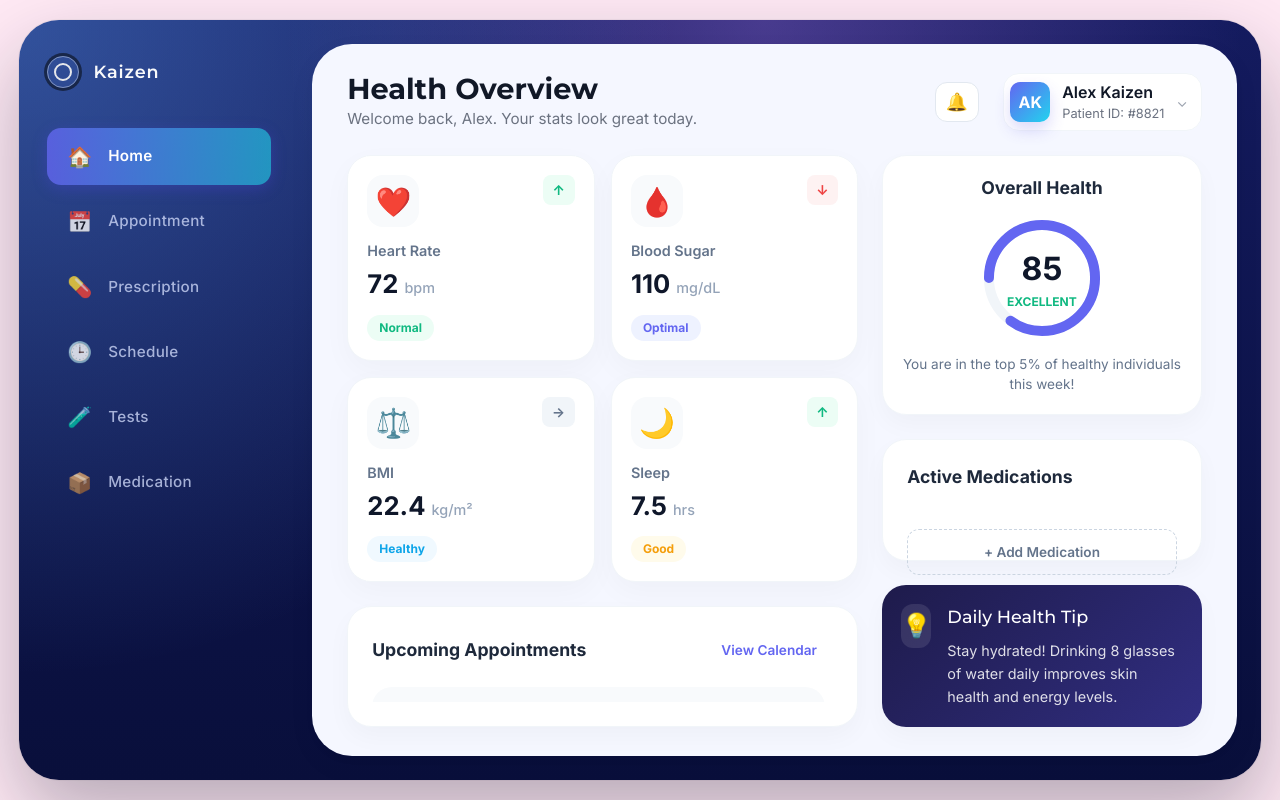
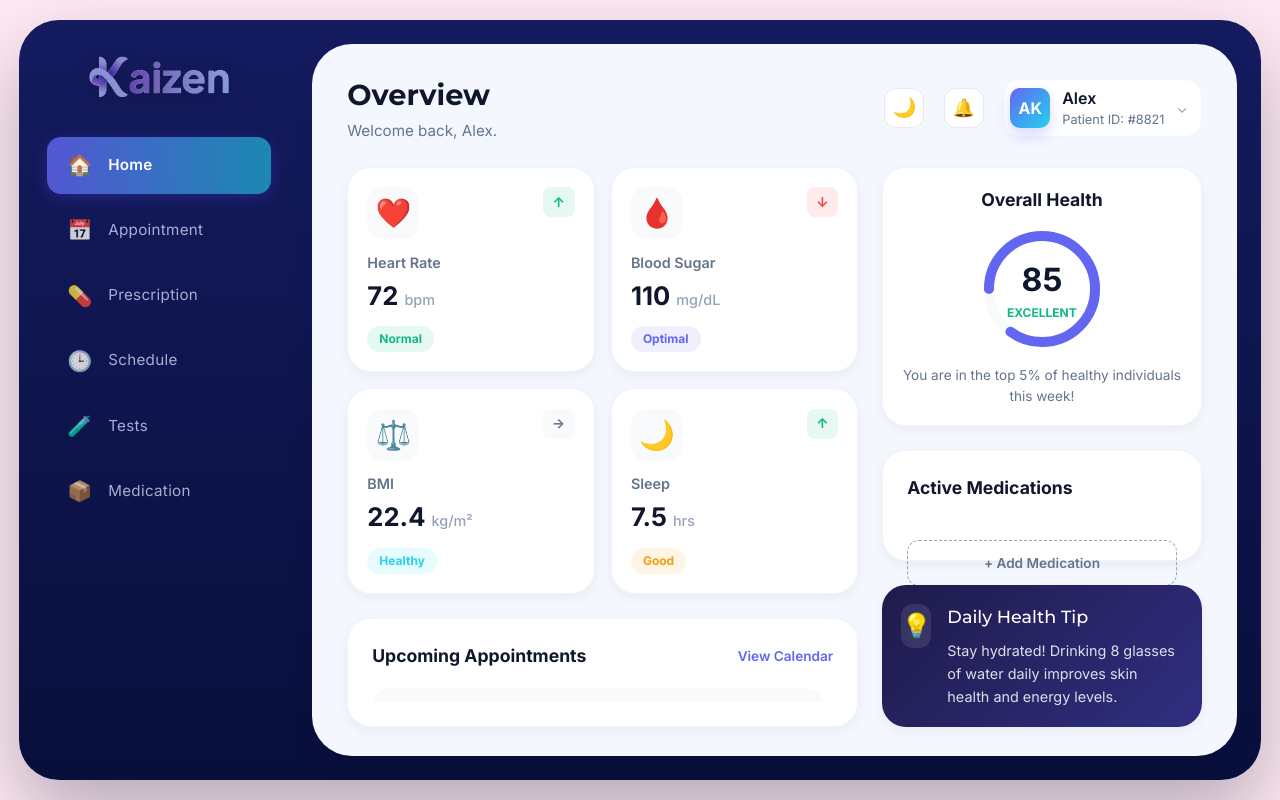
Before and after one commit to apel28/Kaizen, a React (Vite) app in the folder front_end/kaizen/: page / in a window 1280 px wide. Built offline with nearby package versions, Linux system fonts and the light colour scheme.

Commit message:
Added Dark Mode

```diff
--- a/front_end/kaizen/src/index.css
+++ b/front_end/kaizen/src/index.css
@@ -3,27 +3,65 @@
 @tailwind utilities;
 
 :root {
+  /* Light Theme Variables */
+  --bg-page: #ffe9f4;
+  --bg-shell: linear-gradient(180deg, #141b5f, #090f3b);
+  --bg-main: #f5f7ff;
+  --bg-card: #ffffff;
+  --bg-card-alt: #f8fafc;
+
+  --text-primary: #0f172a;
+  --text-secondary: #64748b;
+  --text-muted: #94a3b8;
+  --text-inverse: #ffffff;
+
+  --border-color: #f1f5f9;
+  --border-card: #e2e8f0;
+
+  --accent-primary: #6366f1;
+  --accent-secondary: #22d3ee;
+  --accent-success: #10b981;
+  --accent-danger: #ef4444;
+  --accent-warning: #f59e0b;
+
+  --shadow-sm: 0 4px 12px rgba(0, 0, 0, 0.05);
+  --shadow-md: 0 10px 30px rgba(0, 0, 0, 0.04);
+  --shadow-lg: 0 35px 80px rgba(15, 23, 42, 0.3);
+
   font-family: system-ui, Avenir, Helvetica, Arial, sans-serif;
   line-height: 1.5;
   font-weight: 400;
-
-  color-scheme: light dark;
-  color: rgba(255, 255, 255, 0.87);
-  background-color: #242424;
-
   font-synthesis: none;
   text-rendering: optimizeLegibility;
   -webkit-font-smoothing: antialiased;
   -moz-osx-font-smoothing: grayscale;
 }
 
-a {
-  font-weight: 500;
-  color: #646cff;
-  text-decoration: inherit;
-}
-a:hover {
-  color: #535bf2;
+[data-theme='dark'] {
+  /* Dark Theme Variables */
+  --bg-page: #0f172a;
+  --bg-shell: linear-gradient(180deg, #1e293b, #0f172a);
+  --bg-main: #1e293b;
+  --bg-card: #334155;
+  --bg-card-alt: #1e293b;
+
+  --text-primary: #f1f5f9;
+  --text-secondary: #94a3b8;
+  --text-muted: #64748b;
+  --text-inverse: #ffffff;
+
+  --border-color: #475569;
+  --border-card: #475569;
+
+  --accent-primary: #818cf8;
+  --accent-secondary: #67e8f9;
+  --accent-success: #34d399;
+  --accent-danger: #f87171;
+  --accent-warning: #fbbf24;
+
+  --shadow-sm: 0 4px 12px rgba(0, 0, 0, 0.3);
+  --shadow-md: 0 10px 30px rgba(0, 0, 0, 0.4);
+  --shadow-lg: 0 35px 80px rgba(0, 0, 0, 0.6);
 }
 
 body {
@@ -31,40 +69,3 @@ body {
   min-width: 320px;
   min-height: 100vh;
 }
-
-h1 {
-  font-size: 3.2em;
-  line-height: 1.1;
-}
-
-button {
-  border-radius: 8px;
-  border: 1px solid transparent;
-  padding: 0.6em 1.2em;
-  font-size: 1em;
-  font-weight: 500;
-  font-family: inherit;
-  background-color: #1a1a1a;
-  cursor: pointer;
-  transition: border-color 0.25s;
-}
-button:hover {
-  border-color: #646cff;
-}
-button:focus,
-button:focus-visible {
-  outline: 4px auto -webkit-focus-ring-color;
-}
-
-@media (prefers-color-scheme: light) {
-  :root {
-    color: #213547;
-    background-color: #ffffff;
-  }
-  a:hover {
-    color: #747bff;
-  }
-  button {
-    background-color: #f9f9f9;
-  }
-}
--- a/front_end/kaizen/src/patientDash.css
+++ b/front_end/kaizen/src/patientDash.css
@@ -6,7 +6,7 @@
   align-items: center;
   justify-content: center;
   padding: 1.2rem;
-  background: #ffe9f4;
+  background: var(--bg-page);
   font-family:
     "Inter",
     system-ui,
@@ -14,12 +14,13 @@
     BlinkMacSystemFont,
     "Segoe UI",
     sans-serif;
-  color: #0f172a;
+  color: var(--text-primary);
   opacity: 0;
   transform: translateY(16px);
   transition:
     opacity 0.6s ease-out,
-    transform 0.6s ease-out;
+    transform 0.6s ease-out,
+    background-color 0.3s ease;
 }
 
 .pd3-page-loaded {
@@ -35,20 +36,15 @@
   grid-template-columns: 280px minmax(0, 1fr);
   overflow: hidden;
   border-radius: 40px;
-  box-shadow:
-    0 35px 80px rgba(15, 23, 42, 0.3),
-    0 0 0 1px rgba(15, 23, 42, 0.04);
+  box-shadow: var(--shadow-lg);
   /* Matching Sidebar Gradient + Radial Glows for consistency */
-  background:
-    radial-gradient(circle at 0 0, rgba(96, 165, 250, 0.4), transparent 45%),
-    radial-gradient(circle at 60% 0, rgba(192, 132, 252, 0.3), transparent 45%),
-    linear-gradient(180deg, #141b5f, #090f3b);
+  background: var(--bg-shell);
 }
 
 .pd3-sidebar {
   background: transparent; /* Inherits from shell */
   padding: 2.25rem 1.75rem;
-  color: #e5e7eb;
+  color: var(--text-inverse);
 }
 
 .pd3-sidebar-inner {
@@ -58,36 +54,15 @@
 }
 
 .pd3-brand {
+  margin-bottom: 2.5rem;
   display: flex;
-  align-items: center;
-  gap: 0.9rem;
-  margin-bottom: 2.5rem;
+  justify-content: center;
 }
 
-.pd3-brand-logo {
-  width: 32px;
-  height: 32px;
-  border-radius: 999px;
-  border: 1px solid rgba(248, 250, 252, 0.4);
-  display: flex;
-  align-items: center;
-  justify-content: center;
-  box-shadow: 0 0 0 3px rgba(15, 23, 42, 0.7);
-}
-
-.pd3-brand-icon {
-  width: 18px;
-  height: 18px;
-  border: 2px solid #e5e7eb;
-  border-radius: 999px;
-}
-
-.pd3-brand-name {
-  font-family: "Montserrat", sans-serif;
-  font-weight: 600;
-  font-size: 1.1rem;
-  letter-spacing: 0.05em;
-  color: #f9fafb;
+.pd3-brand-logo-img {
+  width: 140px;
+  height: auto;
+  filter: drop-shadow(0 4px 10px rgba(0, 0, 0, 0.2));
 }
 
 .pd3-nav {
@@ -192,18 +167,17 @@
 }
 
 .pd3-main {
-  background: #f5f7ff;
+  background: var(--bg-main);
   padding: 1.8rem 2.2rem;
   position: relative;
   border-radius: 40px;
   margin: 1.5rem 1.5rem 1.5rem 0.8rem;
   z-index: 1;
-  box-shadow:
-    0 10px 30px rgba(0, 0, 0, 0.04),
-    0 4px 12px rgba(0, 0, 0, 0.02);
+  box-shadow: var(--shadow-md);
   display: flex;
   flex-direction: column;
   overflow: hidden;
+  transition: background-color 0.3s ease;
 }
 
 .pd3-main-header {
@@ -224,40 +198,45 @@
   font-family: "Montserrat", sans-serif;
   font-weight: 700;
   font-size: 1.8rem;
-  color: #111827;
+  color: var(--text-primary);
   margin: 0;
 }
 
 .pd3-main-subtitle {
   font-size: 0.95rem;
-  color: #6b7280;
+  color: var(--text-secondary);
   margin: 0;
 }
 
 .pd3-main-actions {
   display: flex;
   align-items: center;
-  gap: 1.5rem;
+  gap: 1.2rem;
 }
 
 .pd3-icon-btn {
   width: 40px;
   height: 40px;
   border-radius: 12px;
-  border: 1px solid #e2e8f0;
-  background: white;
+  border: 1px solid var(--border-card);
+  background: var(--bg-card);
   display: flex;
   align-items: center;
   justify-content: center;
   cursor: pointer;
   font-size: 1.1rem;
   transition: all 0.2s ease;
+  color: var(--text-primary);
 }
 
 .pd3-icon-btn:hover {
-  background: #f8fafc;
-  border-color: #cbd5e1;
+  background: var(--bg-card-alt);
+  border-color: var(--text-muted);
   transform: translateY(-1px);
+}
+
+.pd3-theme-toggle {
+  font-size: 1.2rem;
 }
 
 .pd3-main-user {
@@ -266,16 +245,16 @@
   gap: 0.75rem;
   padding: 0.4rem;
   padding-right: 0.8rem;
-  background: white;
+  background: var(--bg-card);
   border-radius: 16px;
-  border: 1px solid #f1f5f9;
+  border: 1px solid var(--border-color);
 }
 
 .pd3-main-avatar {
   width: 40px;
   height: 40px;
   border-radius: 10px;
-  background: linear-gradient(135deg, #6366f1, #22d3ee);
+  background: linear-gradient(135deg, var(--accent-primary), var(--accent-secondary));
   color: white;
   display: flex;
   align-items: center;
@@ -292,17 +271,17 @@
 .pd3-main-user-name {
   font-size: 1rem;
   font-weight: 600;
-  color: #111827;
+  color: var(--text-primary);
 }
 
 .pd3-main-user-role {
   font-size: 0.8rem;
-  color: #6b7280;
+  color: var(--text-secondary);
 }
 
 .pd3-main-user-arrow {
   font-size: 0.9rem;
-  color: #9ca3af;
+  color: var(--text-muted);
 }
 
 .pd3-main-grid {
@@ -336,21 +315,21 @@
 }
 
 .pd3-metric-card {
-  background: white;
+  background: var(--bg-card);
   padding: 1.2rem;
   border-radius: 24px;
   display: flex;
   flex-direction: column;
   gap: 0.8rem;
-  box-shadow: 0 10px 30px rgba(0, 0, 0, 0.03);
-  border: 1px solid #f1f5f9;
+  box-shadow: var(--shadow-sm);
+  border: 1px solid var(--border-color);
   transition: all 0.3s cubic-bezier(0.4, 0, 0.2, 1);
 }
 
 .pd3-metric-card:hover {
   transform: translateY(-6px);
-  box-shadow: 0 15px 45px rgba(0, 0, 0, 0.06);
-  border-color: #e2e8f0;
+  box-shadow: var(--shadow-md);
+  border-color: var(--text-muted);
 }
 
 .pd3-metric-top {
@@ -363,7 +342,7 @@
   font-size: 1.8rem;
   width: 52px;
   height: 52px;
-  background: #f8fafc;
+  background: var(--bg-card-alt);
   border-radius: 16px;
   display: flex;
   align-items: center;
@@ -378,36 +357,36 @@
 }
 
 .pd3-trend-up {
-  color: #10b981;
-  background: #ecfdf5;
+  color: var(--accent-success);
+  background: rgba(16, 185, 129, 0.1);
 }
 .pd3-trend-down {
-  color: #ef4444;
-  background: #fef2f2;
+  color: var(--accent-danger);
+  background: rgba(239, 68, 68, 0.1);
 }
 .pd3-trend-stable {
-  color: #64748b;
-  background: #f1f5f9;
+  color: var(--text-secondary);
+  background: var(--bg-card-alt);
 }
 
 .pd3-metric-label {
   font-size: 0.9rem;
   font-weight: 600;
-  color: #64748b;
+  color: var(--text-secondary);
   margin: 0;
 }
 
 .pd3-metric-value {
   font-size: 1.6rem;
   font-weight: 700;
-  color: #0f172a;
+  color: var(--text-primary);
   margin: 0.2rem 0;
 }
 
 .pd3-metric-unit {
   font-size: 0.9rem;
   font-weight: 500;
-  color: #94a3b8;
+  color: var(--text-muted);
 }
 
 .pd3-metric-status {
@@ -420,29 +399,29 @@
 }
 
 .pd3-status-normal {
-  color: #10b981;
-  background: #ecfdf5;
+  color: var(--accent-success);
+  background: rgba(16, 185, 129, 0.1);
 }
 .pd3-status-optimal {
-  color: #6366f1;
-  background: #eef2ff;
+  color: var(--accent-primary);
+  background: rgba(99, 102, 241, 0.1);
 }
 .pd3-status-healthy {
-  color: #0ea5e9;
-  background: #f0f9ff;
+  color: var(--accent-secondary);
+  background: rgba(34, 211, 238, 0.1);
 }
 .pd3-status-good {
-  color: #f59e0b;
-  background: #fffbeb;
+  color: var(--accent-warning);
+  background: rgba(245, 158, 11, 0.1);
 }
 
 /* General Card Styles */
 .pd3-card {
   border-radius: 24px;
-  background: #ffffff;
-  box-shadow: 0 10px 25px rgba(0, 0, 0, 0.03);
+  background: var(--bg-card);
+  box-shadow: var(--shadow-sm);
   padding: 1.5rem;
-  border: 1px solid #f1f5f9;
+  border: 1px solid var(--border-color);
   animation: pd3-fade-in-up 0.6s ease-out forwards;
 }
 
@@ -456,14 +435,14 @@
 .pd3-card-heading {
   font-size: 1.1rem;
   font-weight: 700;
-  color: #1e293b;
+  color: var(--text-primary);
   margin: 0;
 }
 
 .pd3-view-all {
   background: transparent;
   border: none;
-  color: #6366f1;
+  color: var(--accent-primary);
   font-weight: 600;
   font-size: 0.85rem;
   cursor: pointer;
@@ -486,18 +465,18 @@
   overflow-y: auto;
   padding-right: 0.5rem;
   scrollbar-width: thin;
-  scrollbar-color: #6366f1 #f1f5f9;
+  scrollbar-color: var(--accent-primary) var(--bg-card-alt);
 }
 
 .pd3-appointment-list::-webkit-scrollbar {
   width: 6px;
 }
 .pd3-appointment-list::-webkit-scrollbar-track {
-  background: #f1f5f9;
+  background: var(--bg-card-alt);
   border-radius: 10px;
 }
 .pd3-appointment-list::-webkit-scrollbar-thumb {
-  background-color: #6366f1;
+  background-color: var(--accent-primary);
   border-radius: 10px;
 }
 
@@ -506,16 +485,16 @@
   align-items: center;
   gap: 1.2rem;
   padding: 1.2rem;
-  background: #f8fafc;
+  background: var(--bg-card-alt);
   border-radius: 20px;
   border: 1px solid transparent;
   transition: all 0.2s ease;
 }
 
 .pd3-appointment-item:hover {
-  background: #ffffff;
-  border-color: #e2e8f0;
-  box-shadow: 0 8px 20px rgba(0, 0, 0, 0.04);
+  background: var(--bg-card);
+  border-color: var(--border-card);
+  box-shadow: var(--shadow-sm);
   transform: scale(1.01);
 }
 
@@ -526,22 +505,22 @@
   justify-content: center;
   width: 64px;
   height: 64px;
-  background: white;
+  background: var(--bg-card);
   border-radius: 16px;
-  box-shadow: 0 4px 12px rgba(0, 0, 0, 0.05);
+  box-shadow: var(--shadow-sm);
 }
 
 .pd3-apt-month {
   font-size: 0.75rem;
   font-weight: 700;
-  color: #6366f1;
+  color: var(--accent-primary);
   text-transform: uppercase;
 }
 
 .pd3-apt-day {
   font-size: 1.2rem;
   font-weight: 800;
-  color: #0f172a;
+  color: var(--text-primary);
 }
 
 .pd3-apt-info {
@@ -552,13 +531,13 @@
   margin: 0 0 0.25rem;
   font-size: 1.05rem;
   font-weight: 700;
-  color: #0f172a;
+  color: var(--text-primary);
 }
 
 .pd3-apt-info p {
   margin: 0 0 0.5rem;
   font-size: 0.85rem;
-  color: #64748b;
+  color: var(--text-secondary);
 }
 
 .pd3-apt-meta {
@@ -570,7 +549,7 @@
 .pd3-apt-time {
   font-size: 0.8rem;
   font-weight: 600;
-  color: #475569;
+  color: var(--text-secondary);
 }
 
 .pd3-apt-status {
@@ -581,30 +560,30 @@
 }
 
 .status-confirmed {
-  color: #10b981;
-  background: #ecfdf5;
+  color: var(--accent-success);
+  background: rgba(16, 185, 129, 0.1);
 }
 .status-pending {
-  color: #f59e0b;
-  background: #fffbeb;
+  color: var(--accent-warning);
+  background: rgba(245, 158, 11, 0.1);
 }
 
 .pd3-apt-btn {
   padding: 0.6rem 1rem;
-  background: white;
-  border: 1px solid #e2e8f0;
+  background: var(--bg-card);
+  border: 1px solid var(--border-card);
   border-radius: 12px;
   font-size: 0.85rem;
   font-weight: 600;
-  color: #475569;
+  color: var(--text-secondary);
   cursor: pointer;
   transition: all 0.2s ease;
 }
 
 .pd3-apt-btn:hover {
-  background: #0f172a;
-  color: white;
-  border-color: #0f172a;
+  background: var(--text-primary);
+  color: var(--bg-card);
+  border-color: var(--text-primary);
 }
 
 /* Health Score Card */
@@ -638,13 +617,13 @@
 
 .pd3-score-bg {
   fill: none;
-  stroke: #f1f5f9;
+  stroke: var(--bg-card-alt);
   stroke-width: 3;
 }
 
 .pd3-score-progress {
   fill: none;
-  stroke: #6366f1;
+  stroke: var(--accent-primary);
   stroke-width: 3;
   stroke-linecap: round;
   transition: stroke-dasharray 0.6s ease;
@@ -662,19 +641,19 @@
 .pd3-score-number {
   font-size: 2rem;
   font-weight: 800;
-  color: #0f172a;
+  color: var(--text-primary);
 }
 
 .pd3-score-label {
   font-size: 0.75rem;
   font-weight: 700;
-  color: #10b981;
+  color: var(--accent-success);
   text-transform: uppercase;
 }
 
 .pd3-score-desc {
   font-size: 0.85rem;
-  color: #64748b;
+  color: var(--text-secondary);
   margin: 0;
   line-height: 1.5;
 }
@@ -695,18 +674,18 @@
   overflow-y: auto;
   padding-right: 0.5rem;
   scrollbar-width: thin;
-  scrollbar-color: #6366f1 #f1f5f9;
+  scrollbar-color: var(--accent-primary) var(--bg-card-alt);
 }
 
 .pd3-med-list::-webkit-scrollbar {
   width: 6px;
 }
 .pd3-med-list::-webkit-scrollbar-track {
-  background: #f1f5f9;
+  background: var(--bg-card-alt);
   border-radius: 10px;
 }
 .pd3-med-list::-webkit-scrollbar-thumb {
-  background-color: #6366f1;
+  background-color: var(--accent-primary);
   border-radius: 10px;
 }
 
@@ -715,7 +694,7 @@
   align-items: center;
   gap: 1rem;
   padding-bottom: 1.2rem;
-  border-bottom: 1px solid #f1f5f9;
+  border-bottom: 1px solid var(--border-color);
 }
 
 .pd3-med-item:last-child {
@@ -747,19 +726,19 @@
   margin: 0;
   font-size: 1rem;
   font-weight: 700;
-  color: #0f172a;
+  color: var(--text-primary);
 }
 
 .pd3-med-rem {
   font-size: 0.75rem;
   font-weight: 700;
-  color: #ef4444;
+  color: var(--accent-danger);
 }
 
 .pd3-med-details p {
   margin: 0;
   font-size: 0.85rem;
-  color: #64748b;
+  color: var(--text-secondary);
 }
 
 .pd3-med-btn-add {
@@ -767,9 +746,9 @@
   margin-top: 1.2rem;
   padding: 0.75rem;
   border-radius: 12px;
-  border: 1px dashed #cbd5e1;
+  border: 1px dashed var(--text-muted);
   background: transparent;
-  color: #64748b;
+  color: var(--text-secondary);
   font-weight: 600;
   font-size: 0.85rem;
   cursor: pointer;
@@ -777,9 +756,9 @@
 }
 
 .pd3-med-btn-add:hover {
-  background: #f8fafc;
-  border-color: #6366f1;
-  color: #6366f1;
+  background: var(--bg-card-alt);
+  border-color: var(--accent-primary);
+  color: var(--accent-primary);
 }
 
 /* Health Tip */
--- a/front_end/kaizen/src/patientDash.tsx
+++ b/front_end/kaizen/src/patientDash.tsx
@@ -1,5 +1,6 @@
 import { useEffect, useState } from "react";
 import "./patientDash.css";
+import kaizenLogo from "./assets/kaizen-logo.png";
 
 type PatientPage =
   | "Home"
@@ -92,10 +93,24 @@ const ACTIVE_MEDICATIONS = [
 function PatientDash() {
   const [activePage, setActivePage] = useState<PatientPage>("Home");
   const [isLoaded, setIsLoaded] = useState(false);
+  const [theme, setTheme] = useState<"light" | "dark">("light");
 
   useEffect(() => {
     setIsLoaded(true);
+    // Sync with system preference or local storage
+    const savedTheme = localStorage.getItem("kaizen-theme") as "light" | "dark";
+    if (savedTheme) {
+      setTheme(savedTheme);
+      document.documentElement.setAttribute("data-theme", savedTheme);
+    }
   }, []);
+
+  const toggleTheme = () => {
+    const newTheme = theme === "light" ? "dark" : "light";
+    setTheme(newTheme);
+    document.documentElement.setAttribute("data-theme", newTheme);
+    localStorage.setItem("kaizen-theme", newTheme);
+  };
 
   return (
     <div className={`pd3-page ${isLoaded ? "pd3-page-loaded" : ""}`}>
@@ -103,10 +118,11 @@ function PatientDash() {
         <aside className="pd3-sidebar">
           <div className="pd3-sidebar-inner">
             <header className="pd3-brand">
-              <div className="pd3-brand-logo">
-                <div className="pd3-brand-icon" />
-              </div>
-              <span className="pd3-brand-name">Kaizen</span>
+              <img
+                src={kaizenLogo}
+                alt="Kaizen"
+                className="pd3-brand-logo-img"
+              />
             </header>
 
             <nav className="pd3-nav" aria-label="Patient navigation">
@@ -139,17 +155,22 @@ function PatientDash() {
         <main className="pd3-main">
           <header className="pd3-main-header">
             <div className="pd3-main-title-group">
-              <h1 className="pd3-main-title">Health Overview</h1>
-              <p className="pd3-main-subtitle">
-                Welcome back, Alex. Your stats look great today.
-              </p>
+              <h1 className="pd3-main-title">Overview</h1>
+              <p className="pd3-main-subtitle">Welcome back, Alex.</p>
             </div>
             <div className="pd3-main-actions">
+              <button
+                className="pd3-icon-btn pd3-theme-toggle"
+                onClick={toggleTheme}
+                title={`Switch to ${theme === "light" ? "dark" : "light"} mode`}
+              >
+                {theme === "light" ? "🌙" : "☀️"}
+              </button>
               <button className="pd3-icon-btn">🔔</button>
               <div className="pd3-main-user">
                 <div className="pd3-main-avatar">AK</div>
                 <div className="pd3-main-user-text">
-                  <span className="pd3-main-user-name">Alex Kaizen</span>
+                  <span className="pd3-main-user-name">Alex</span>
                   <span className="pd3-main-user-role">Patient ID: #8821</span>
                 </div>
                 <span className="pd3-main-user-arrow">⌄</span>
```
